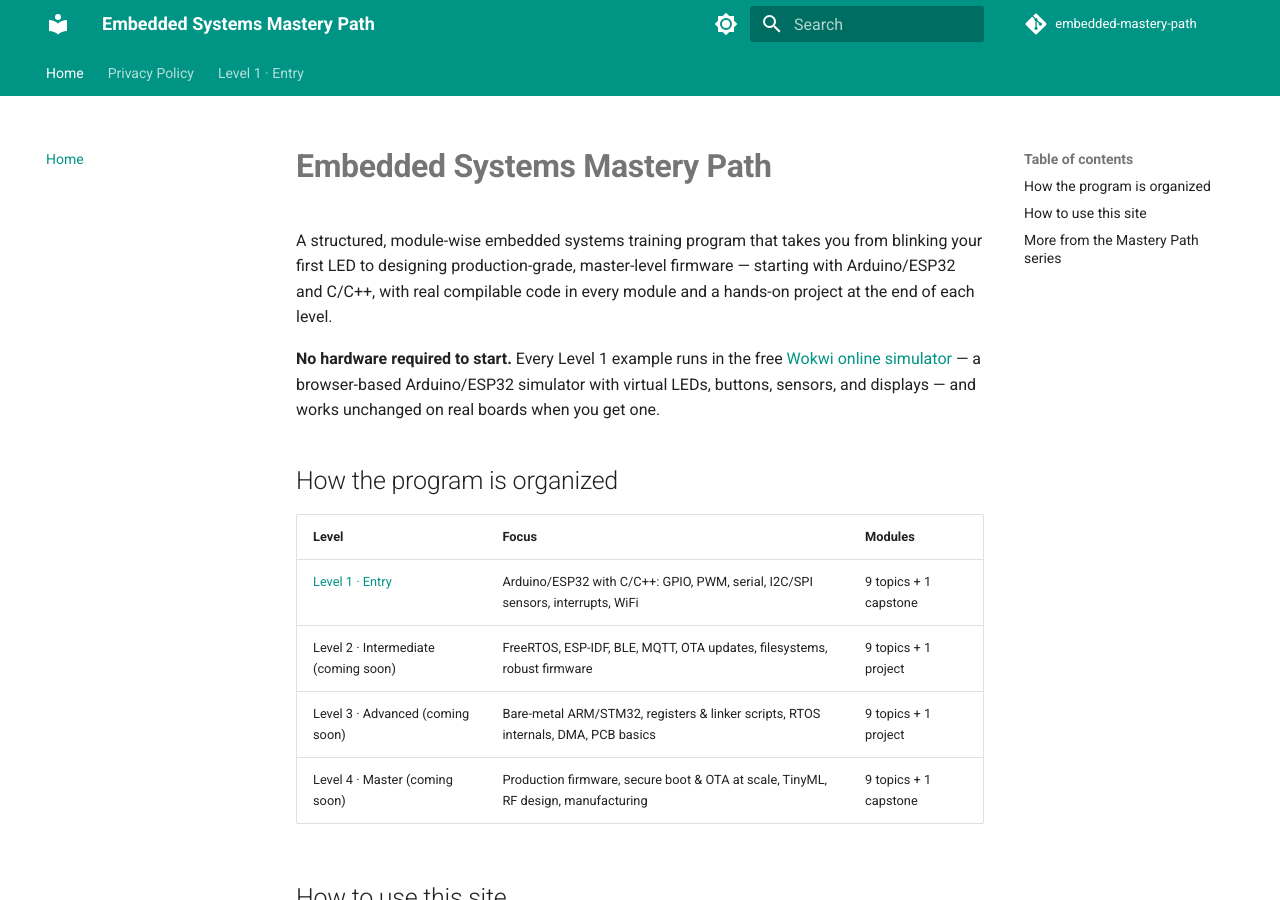
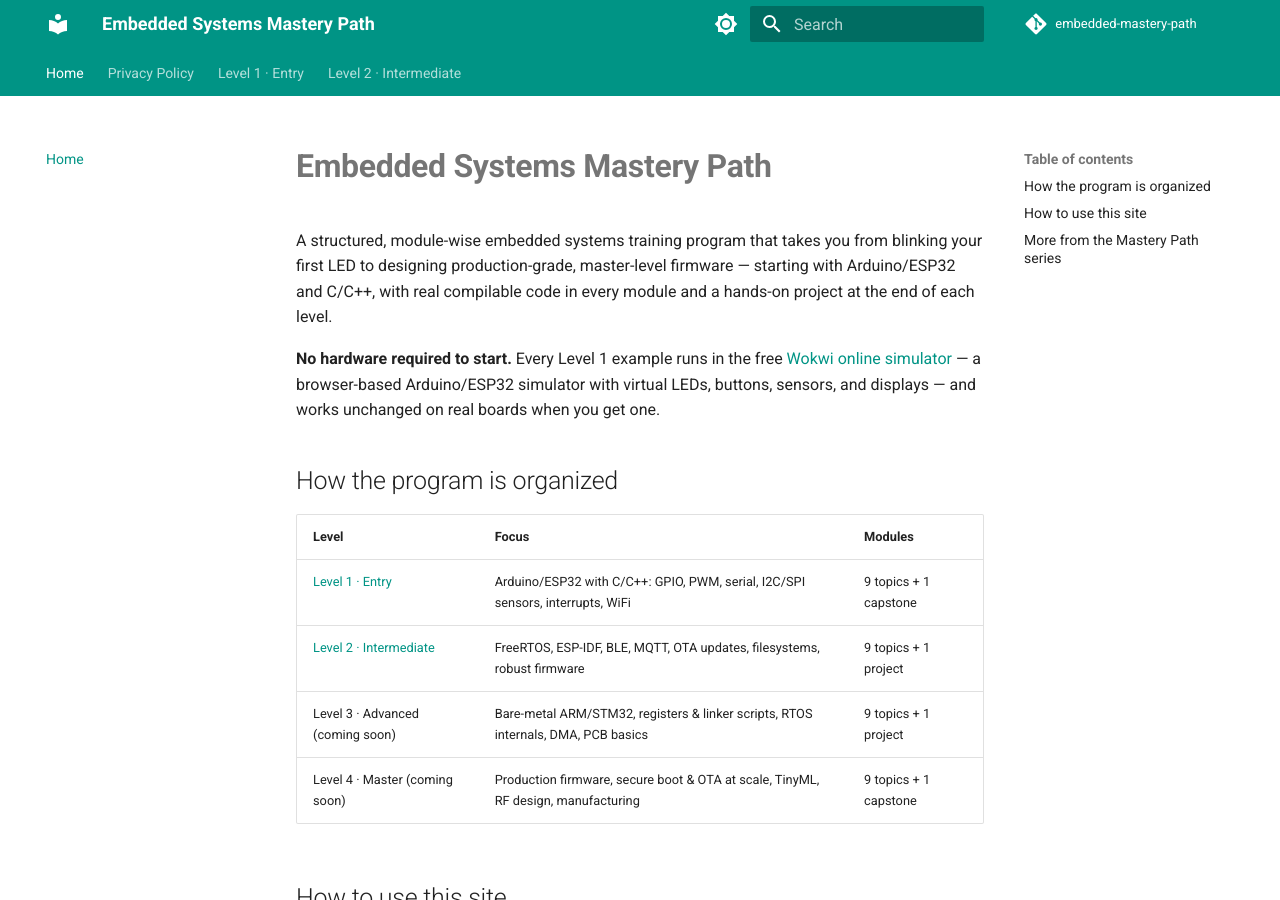
Before and after one commit to SIGILIPELLI/embedded-mastery-path, an MkDocs documentation site: the page built from docs/index.md, in a window 1280 px wide and 900 px high. Built offline with MkDocs 1.6.1 and Material for MkDocs 9.7.7, drawn with Linux system fonts in a browser that asks for light colours; comment, search, counter and statistics services are not loaded; part of the change alters nothing that is shown.

Commit message:
Restore finished level(s) to nav/sitemap/homepage
Real content is now written for this level; lifting the interim
AdSense thin-content exclusion put in place while it was still stubs.

Co-Authored-By: Claude Opus 5 <noreply@anthropic.com>

```diff
--- a/docs/index.md
+++ b/docs/index.md
@@ -20,7 +20,7 @@ unchanged on real boards when you get one.
 | Level | Focus | Modules |
 |-------|-------|---------|
 | [Level 1 · Entry](level-1/index.md) | Arduino/ESP32 with C/C++: GPIO, PWM, serial, I2C/SPI sensors, interrupts, WiFi | 9 topics + 1 capstone |
-| Level 2 · Intermediate (coming soon) | FreeRTOS, ESP-IDF, BLE, MQTT, OTA updates, filesystems, robust firmware | 9 topics + 1 project |
+| [Level 2 · Intermediate](level-2/index.md) | FreeRTOS, ESP-IDF, BLE, MQTT, OTA updates, filesystems, robust firmware | 9 topics + 1 project |
 | Level 3 · Advanced (coming soon) | Bare-metal ARM/STM32, registers & linker scripts, RTOS internals, DMA, PCB basics | 9 topics + 1 project |
 | Level 4 · Master (coming soon) | Production firmware, secure boot & OTA at scale, TinyML, RF design, manufacturing | 9 topics + 1 capstone |
 
--- a/mkdocs.yml
+++ b/mkdocs.yml
@@ -62,8 +62,19 @@ nav:
       - "08 · Memory & Power Basics": level-1/08-memory-power.md
       - "09 · ESP32 WiFi Intro": level-1/09-esp32-wifi.md
       - "10 · Capstone — Environment Monitor": level-1/10-capstone-project.md
+  - "Level 2 · Intermediate":
+      - Overview: level-2/index.md
+      - "FreeRTOS Tasks & Queues": level-2/01-freertos-tasks-queues.md
+      - "ESP-IDF Development": level-2/02-esp-idf.md
+      - "Bluetooth Low Energy (BLE)": level-2/03-ble.md
+      - "MQTT & IoT Messaging": level-2/04-mqtt-iot-messaging.md
+      - "OTA Firmware Updates": level-2/05-ota-updates.md
+      - "Advanced Peripherals (I2S, RMT, CAN)": level-2/06-advanced-peripherals.md
+      - "Filesystems & Storage (LittleFS, SD)": level-2/07-filesystems-storage.md
+      - "Watchdogs & Robust Firmware": level-2/08-watchdogs-robust-firmware.md
+      - "Debugging & Unit Testing": level-2/09-debugging-unit-testing.md
+      - "Project — WiFi Data Logger": level-2/10-project-wifi-data-logger.md
 # --- auto-pruned stub levels (see AdSense low-value-content fix) ---
 exclude_docs: |
-  level-2/*.md
   level-3/*.md
   level-4/*.md
```
